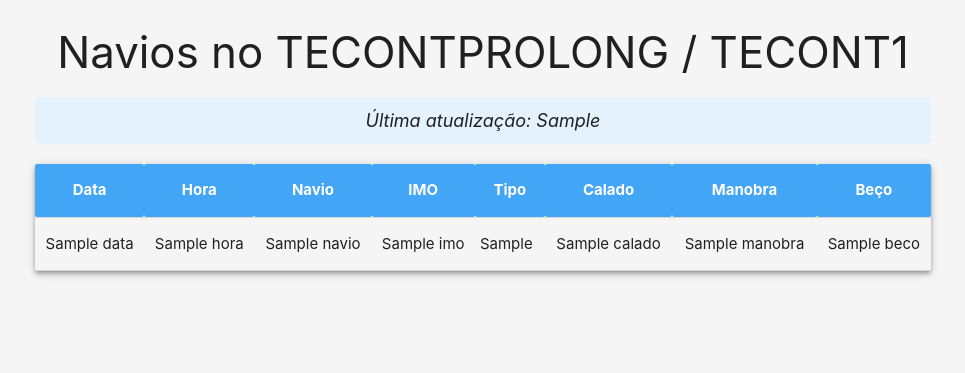
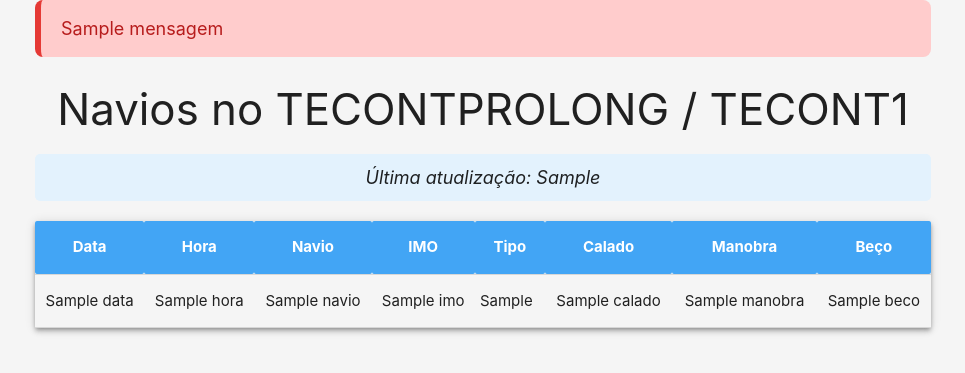
Before and after one commit to Dalmocabral/raspagem_praticagem, a Flask app: template templates/index.html in a window 1280 px wide. Shown: the top 373 px of the page, without its empty margins (157-1122 px from the left). Run offline with Flask 3, Linux system fonts and the light colour scheme; the template is opened without the code that fills it: most values are stand-ins (such as "Sample title", 1, 10 or a date in 2020).

Commit message:
codigo finalizado

```diff
--- a/app.py
+++ b/app.py
@@ -4,15 +4,53 @@
 from datetime import datetime
 import re
 
+# Inicializa o aplicativo Flask
 app = Flask(__name__)
 
+# URL do site da Praticagem-RJ, que será usado como fonte dos dados
 URL = 'https://www.praticagem-rj.com.br/'
 
+# Função que verifica o status atual da barra da Baía de Guanabara
+def get_status_barra():
+    try:
+        # Faz uma requisição à página e define o encoding correto
+        response = requests.get(URL)
+        response.encoding = response.apparent_encoding
+        soup = BeautifulSoup(response.text, 'lxml')
+
+        # Procura o texto "BAIA DE GUANABARA" para encontrar a linha correspondente
+        baia_div = soup.find('span', string=re.compile(r'BAIA DE GUANABARA', re.I))
+        if baia_div:
+            parent_td = baia_div.find_parent('td')
+            texto = parent_td.get_text(separator=' ').strip()
+
+            # Verifica se a barra está restrita ou não com base no texto encontrado
+            if 'BARRA RESTRITA' in texto:
+                return {
+                    'restrita': True,
+                    'mensagem': texto
+                }
+            else:
+                return {
+                    'restrita': False,
+                    'mensagem': texto
+                }
+    except Exception as e:
+        # Em caso de erro, imprime no terminal e retorna uma mensagem padrão
+        print(f"Erro ao verificar status da barra: {e}")
+
+    return {
+        'restrita': False,
+        'mensagem': 'Não foi possível obter o status da barra.'
+    }
+
+# Função que extrai a lista de navios com informações detalhadas da página HTML
 def get_navios():
     response = requests.get(URL)
     response.encoding = response.apparent_encoding
     soup = BeautifulSoup(response.text, 'lxml')
 
+    # Procura dentro dos scripts pelo bloco 'HINTS_ITEMS' com dados adicionais dos navios
     script_tags = soup.find_all('script')
     hints_items = []
     for script in script_tags:
@@ -21,20 +59,24 @@
             hints_items = re.findall(r"'(<div.*?</div>)'", script_text, re.DOTALL)
             break
 
+    # Procura todas as linhas da tabela de navios
     rows = soup.find_all('tr')
     navios = []
 
     for row in rows:
         cols = row.find_all('td')
         if len(cols) >= 12:
+            # Extrai colunas relevantes
             data_hora = cols[0].text.strip()
             navio_nome = cols[1].text.strip()
             calado = cols[2].text.strip()
             manobra = cols[7].text.strip()
             becos = cols[8].text.strip() if cols[8].text.strip() else cols[11].text.strip()
 
+            # Filtra navios que estão atracando ou atracarão no TECONTPROLONG / TECONT1
             if 'TECONTPROLONG' in becos or 'TECONT1' in becos:
                 try:
+                    # Normaliza e converte a data/hora para datetime
                     data, hora = data_hora.split()
                     if ':' not in hora:
                         hora = hora + ':00'
@@ -43,26 +85,29 @@
 
                     dia, mes = map(int, data.split('/'))
                     hora_part, minuto_part = map(int, hora.split(':'))
-
                     hoje = datetime.now()
                     navio_date = datetime(hoje.year, mes, dia, hora_part, minuto_part)
 
+                    # Define o status do navio em relação à data atual
                     status = 'futuro'
                     if navio_date.date() == hoje.date():
                         status = 'hoje'
                     elif navio_date < hoje:
                         status = 'passado'
 
+                    # Tenta encontrar informações adicionais (IMO e tipo) usando o bloco hints_items
                     imo = None
                     tipo_navio = None
-
                     for hint in hints_items:
                         if navio_nome.upper() in hint.upper():
                             hint_text = BeautifulSoup(hint, 'html.parser').get_text(separator=' ').upper()
+
+                            # Extrai número IMO
                             match_imo = re.search(r'\bNOME\b\s*(\d+)', hint_text)
                             if match_imo:
                                 imo = match_imo.group(1)
 
+                            # Extrai tipo de navio com base em padrões conhecidos
                             match_tipo = re.search(
                                 r'TIPO DE NAVIO\s+([A-Z ,\'\.\-\(\)]+?)\s+(?:GT|DWT|LOA|BOCA)',
                                 hint_text
@@ -86,7 +131,7 @@
                                 if not tipo_navio:
                                     tipo_navio = ' '.join(palavras[-2:])
 
-                    # Define o caminho do ícone com base no tipo
+                    # Define ícone baseado no tipo do navio
                     if tipo_navio == 'CONTAINER SHIP':
                         icone = 'icons/icon_container.png'
                     elif 'TANKER' in (tipo_navio or ''):
@@ -96,6 +141,7 @@
                     else:
                         icone = None
 
+                    # Adiciona o navio à lista final
                     navios.append({
                         'data': data,
                         'hora': hora,
@@ -110,21 +156,31 @@
                     })
 
                 except Exception as e:
+                    # Se algum dado estiver mal formatado, ignora essa linha
                     print(f"Erro ao processar linha: {e}")
                     continue
 
     return navios
 
+# Rota principal da aplicação, renderiza o template HTML com os dados obtidos
 @app.route('/')
 def home():
     navios = get_navios()
+    barra_info = get_status_barra()
     ultima_atualizacao = datetime.now().strftime('%d/%m/%Y %H:%M')
-    return render_template('index.html', navios=navios, ultima_atualizacao=ultima_atualizacao)
+    return render_template(
+        'index.html',
+        navios=navios,
+        ultima_atualizacao=ultima_atualizacao,
+        barra_info=barra_info
+    )
 
+# Rota da API para retornar os dados em formato JSON (útil para outras aplicações)
 @app.route('/api/navios')
 def api_navios():
     navios = get_navios()
     return jsonify({'navios': navios})
 
+# Ponto de entrada da aplicação
 if __name__ == '__main__':
     app.run(debug=True)
--- a/templates/index.html
+++ b/templates/index.html
@@ -1,12 +1,19 @@
 <!DOCTYPE html>
 <html lang="pt-br">
+
 <head>
     <meta charset="UTF-8">
     <title>Navios TECONT</title>
     <link href="https://cdnjs.cloudflare.com/ajax/libs/materialize/1.0.0/css/materialize.min.css" rel="stylesheet">
     <style>
-        .hoje { background-color: #c8e6c9; }
-        .passado { background-color: #ffcdd2; }
+        .hoje {
+            background-color: #c8e6c9;
+        }
+
+        .passado {
+            background-color: #ffcdd2;
+        }
+
         #last-update {
             text-align: center;
             font-style: italic;
@@ -16,19 +23,54 @@
             border-radius: 5px;
             font-size: 18px;
         }
+
         .tipo-icon {
             display: flex;
             align-items: center;
             gap: 5px;
         }
+
         .tipo-icon img {
             width: 30px;
             height: 30px;
         }
+
+        .alerta-barra {
+            font-size: 1.2rem;
+            /* Aumenta o tamanho da fonte */
+            padding: 15px 20px;
+            /* Aumenta o espaço interno */
+            margin-bottom: 20px;
+            /* Espaço entre o alerta e o conteúdo seguinte */
+            border-radius: 8px;
+            /* Deixa as bordas mais arredondadas */
+        }
+
+        .alerta-barra.restrita {
+            background-color: #ffcccc;
+            /* vermelho suave */
+            color: #b71c1c;
+            border-left: 6px solid #e53935;
+        }
+
+        .alerta-barra.aberta {
+            background-color: #c8e6c9;
+            /* verde suave */
+            color: #1b5e20;
+            border-left: 6px solid #43a047;
+        }
     </style>
 </head>
+
 <body class="grey lighten-4">
     <div class="container">
+
+        {% if barra_info %}
+        <div class="alerta-barra {{ 'restrita' if barra_info.restrita else 'aberta' }}">
+            {{ barra_info.mensagem }}
+        </div>
+        {% endif %}
+
         <h3 class="center-align">Navios no TECONTPROLONG / TECONT1</h3>
         <div id="last-update">Última atualização: {{ ultima_atualizacao }}</div>
 
@@ -55,7 +97,7 @@
                     <td>
                         <div class="tipo-icon">
                             {% if navio.icone %}
-                                <img src="{{ url_for('static', filename=navio.icone) }}" alt="Ícone">
+                            <img src="{{ url_for('static', filename=navio.icone) }}" alt="Ícone">
                             {% endif %}
                             {{ navio.tipo_navio if navio.tipo_navio else '-' }}
                         </div>
@@ -71,4 +113,5 @@
 
     <script src="https://cdnjs.cloudflare.com/ajax/libs/materialize/1.0.0/js/materialize.min.js"></script>
 </body>
+
 </html>
```
